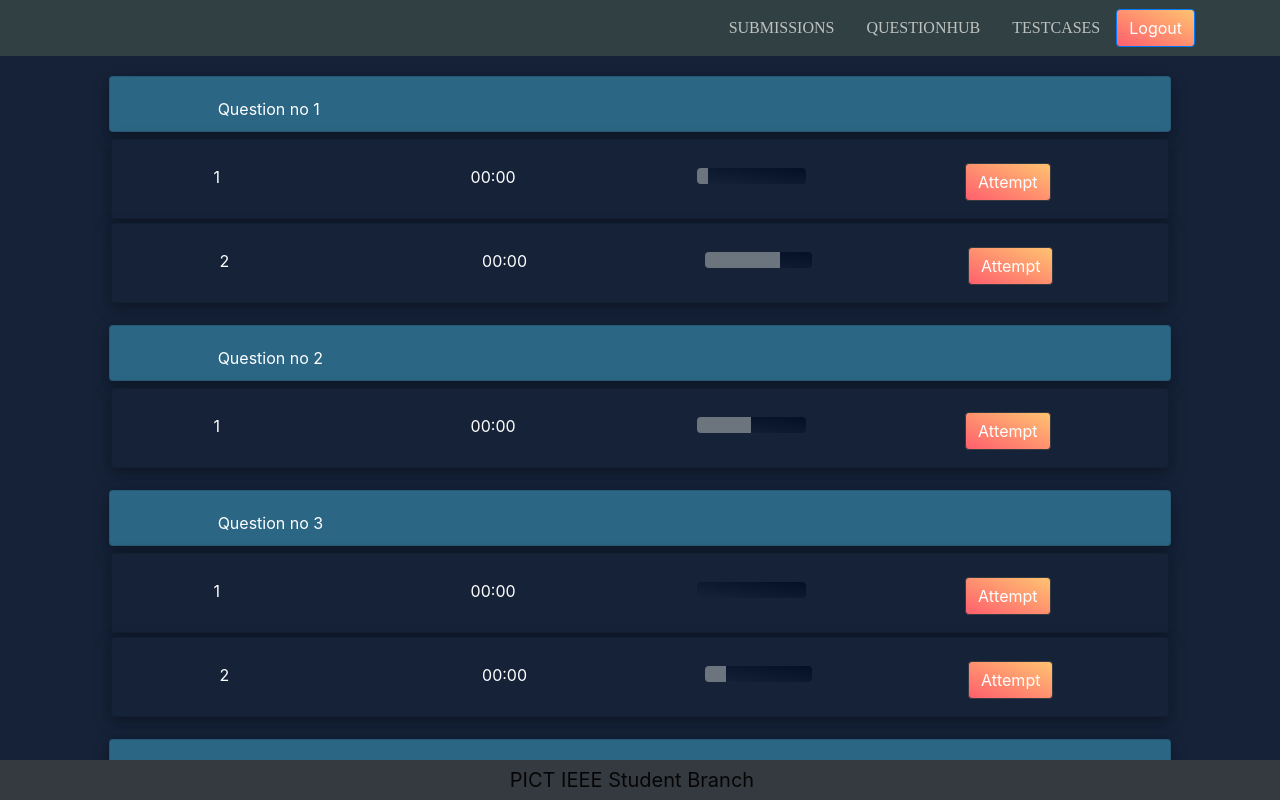
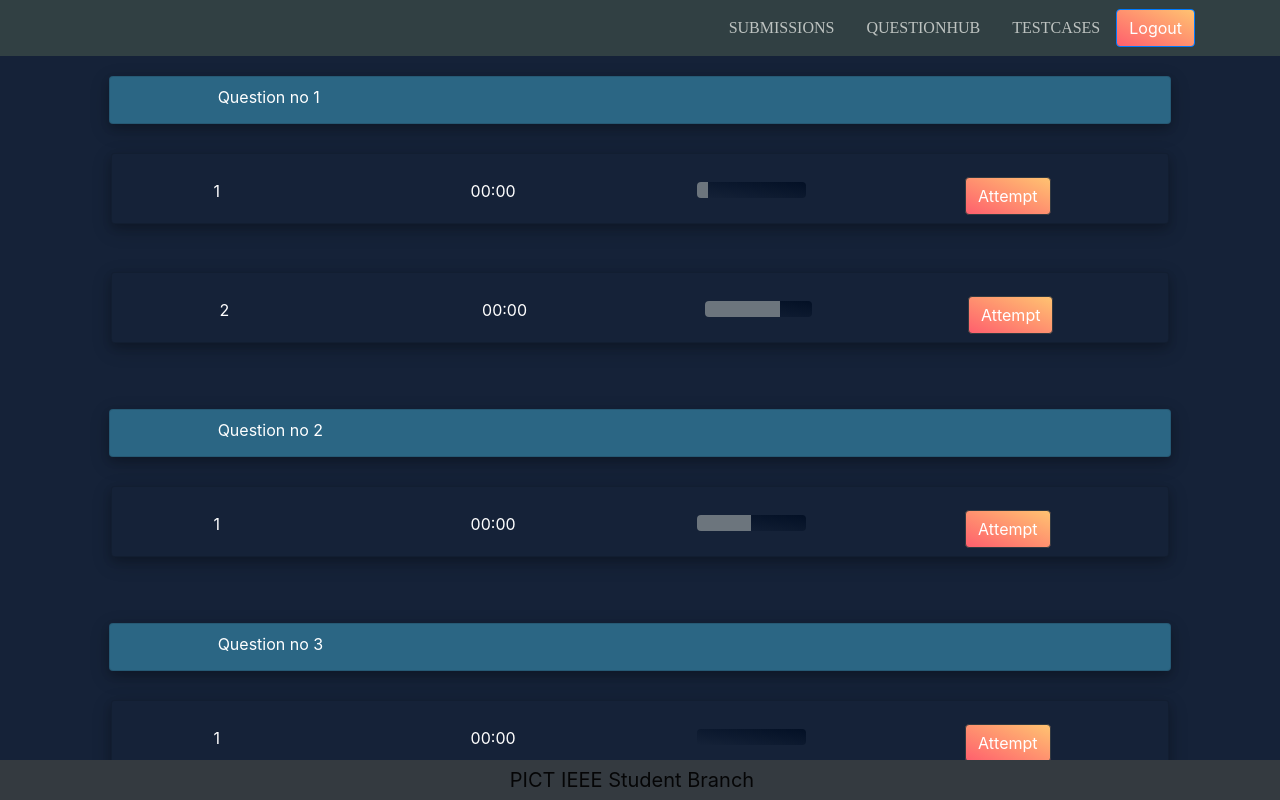
Before and after one commit to meghadandapat/CTD-RC2-Frontend, a React (Create React App) app: page /submissions in a window 1280 px wide. Shown: the top 800 px of the page. Built offline with nearby package versions, Linux system fonts and the light colour scheme.

Commit message:
vh to % in quecard

```diff
--- a/src/components/Submissions/QueCard.js
+++ b/src/components/Submissions/QueCard.js
@@ -11,7 +11,7 @@ const QueCard = ({qno}) => {
                     <div className="row">
                       <div className="col-sm-1"></div>
                       <div className="col-sm-2 ">
-                        <p>Question no {qno}</p>
+                        <p className="quetext">Question no {qno}</p>
                       </div>
                       <div className="col-sm-9"></div>
                     </div>
--- a/src/components/Submissions/Submissions.css
+++ b/src/components/Submissions/Submissions.css
@@ -2,10 +2,15 @@
     overflow-x: hidden;
     color: white;
 }
+.quetext{
+
+    width: max-content;
+    margin-top: -12px;
+}
 .qcard{
     overflow: hidden;
     color: white;
-    height: 7vh;
+    height: 50%;
     margin-bottom: 5px;
     margin-top: 20px;
     box-shadow: 0 4px 8px 0 rgba(0, 0, 0, 0.16), 0 6px 20px 0 rgba(0, 0, 0, 0.2);
@@ -20,7 +25,7 @@
 .scard{
     overflow: hidden;
     color: white;
-    height: 10vh;
+    height: 60%;
     margin: 2px;
     text-align: center;
     box-shadow: 0 4px 8px 0 rgba(0, 0, 0, 0.16), 0 6px 20px 0 rgba(0, 0, 0, 0.2);
```
